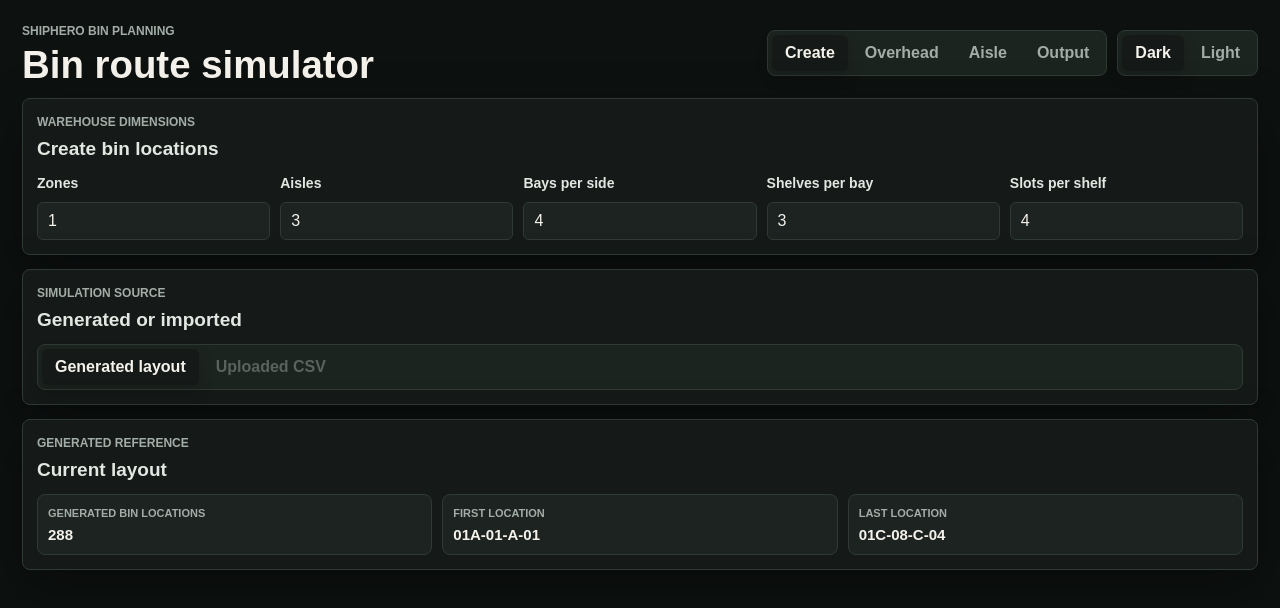
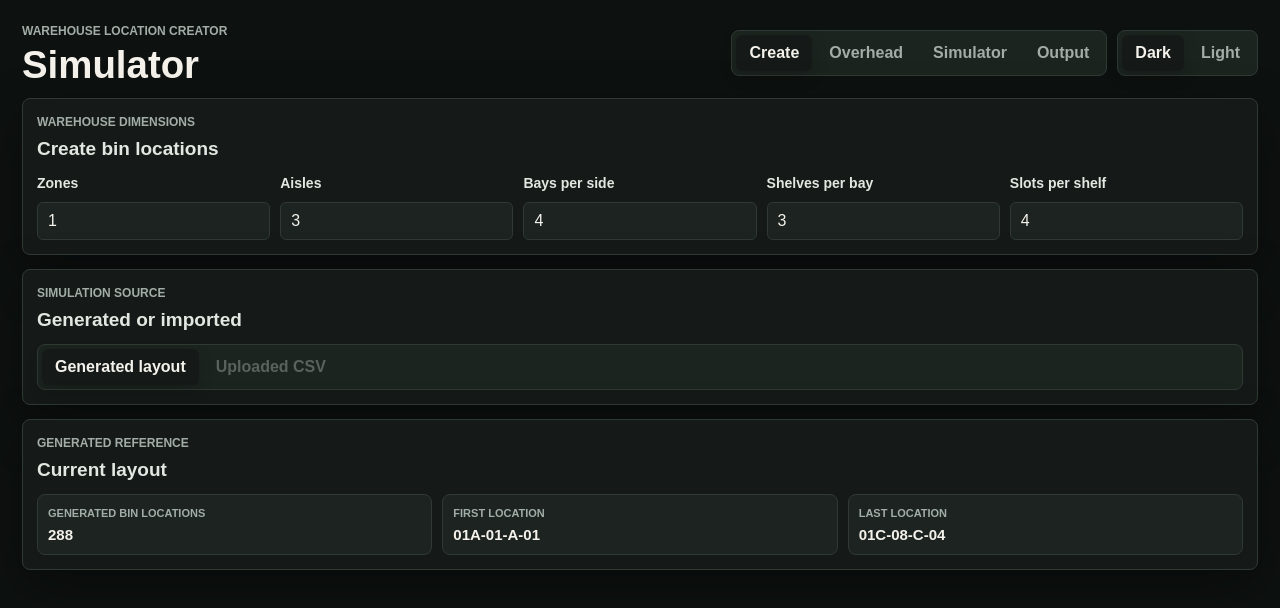
Before and after one commit to mostafa-azimi/bin_location_simulator, a Next.js app: page / in a window 1280 px wide. Shown: the top 608 px of the page. Built offline with nearby package versions, Linux system fonts and the light colour scheme.

Commit message:
Rename simulator UI

```diff
--- a/app/globals.css
+++ b/app/globals.css
@@ -449,6 +449,10 @@ button:disabled {
   min-width: 520px;
 }
 
+.playback-panel.no-active-label {
+  grid-template-columns: minmax(74px, 0.24fr) minmax(170px, 0.8fr) minmax(190px, 1.12fr) minmax(150px, 0.72fr);
+}
+
 .compact-heading {
   align-items: center;
   display: flex;
--- a/app/layout.tsx
+++ b/app/layout.tsx
@@ -2,8 +2,8 @@ import type { Metadata } from "next";
 import "./globals.css";
 
 export const metadata: Metadata = {
-  title: "Bin Route Simulator",
-  description: "A ShipHero bin location route simulator for WMS onboarding.",
+  title: "Warehouse Location Creator",
+  description: "A ShipHero warehouse location creator and simulator for WMS onboarding.",
   icons: {
     icon: "/favicon.svg",
     shortcut: "/favicon.svg",
--- a/app/page.tsx
+++ b/app/page.tsx
@@ -119,7 +119,7 @@ const labels: Record<keyof LayoutConfig, string> = {
 const pageLabels: Array<{ key: PageKey; label: string }> = [
   { key: "create", label: "Create" },
   { key: "overhead", label: "Overhead" },
-  { key: "aisle", label: "Aisle" },
+  { key: "aisle", label: "Simulator" },
   { key: "output", label: "Output" },
 ];
 
@@ -921,6 +921,7 @@ function ViewZoomControls({
 function PlaybackControls({
   activeLabel,
   activeIndex,
+  showActiveLabel = true,
   total,
   isPlaying,
   speedMs,
@@ -931,6 +932,7 @@ function PlaybackControls({
 }: {
   activeLabel: string;
   activeIndex: number;
+  showActiveLabel?: boolean;
   total: number;
   isPlaying: boolean;
   speedMs: number;
@@ -940,9 +942,9 @@ function PlaybackControls({
   onSpeedChange: (speedMs: number) => void;
 }) {
   return (
-    <div className="toolbar-group playback-panel">
+    <div className={`toolbar-group playback-panel ${showActiveLabel ? "" : "no-active-label"}`}>
       <div className="compact-heading">
-        <span className="control-label">{activeLabel}</span>
+        {showActiveLabel && <span className="control-label">{activeLabel}</span>}
         <span className="small-badge">{total ? `${activeIndex + 1} / ${total}` : "0 / 0"}</span>
       </div>
 
@@ -1731,8 +1733,7 @@ function AisleBayInspector({
     <section className="panel visualization-panel aisle-visualization" style={simulationStyle}>
       <div className="panel-heading">
         <div>
-          <p className="eyebrow">Aisle simulation</p>
-          <h2>{baySelectionLabel(selectedBay)}</h2>
+          <h2>Bay simulator</h2>
         </div>
       </div>
       {controls}
@@ -2138,6 +2139,7 @@ export default function Home() {
       onReset={resetSimulation}
       onSeek={setActiveIndex}
       onSpeedChange={setSpeedMs}
+      showActiveLabel={activePage === "overhead"}
       speedMs={speedMs}
       total={simulationTotal}
     />
@@ -2177,8 +2179,8 @@ export default function Home() {
     <main className="app-shell">
       <header className="top-bar">
         <div>
-          <p className="eyebrow">ShipHero bin planning</p>
-          <h1>Bin route simulator</h1>
+          <p className="eyebrow">Warehouse location creator</p>
+          <h1>Simulator</h1>
         </div>
         <div className="top-actions">
           <PageTabs
```
